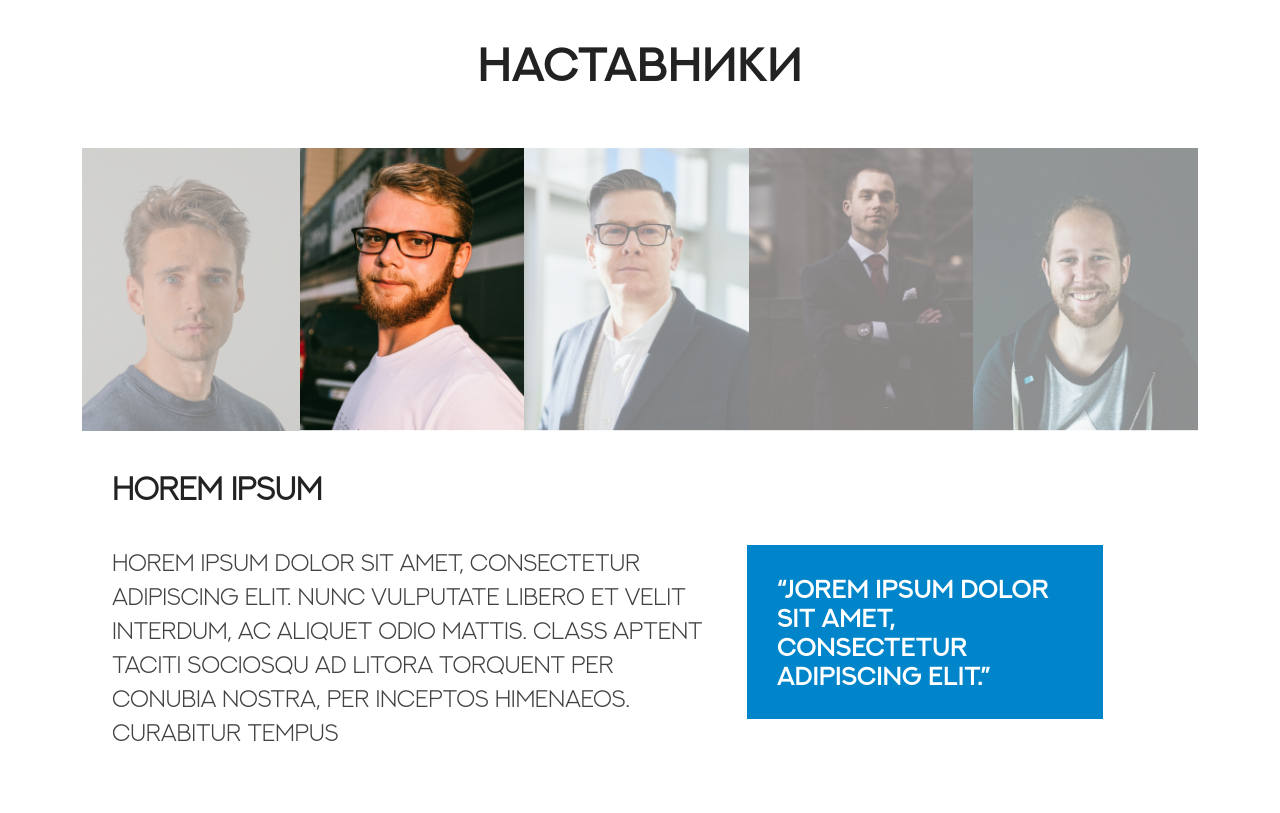
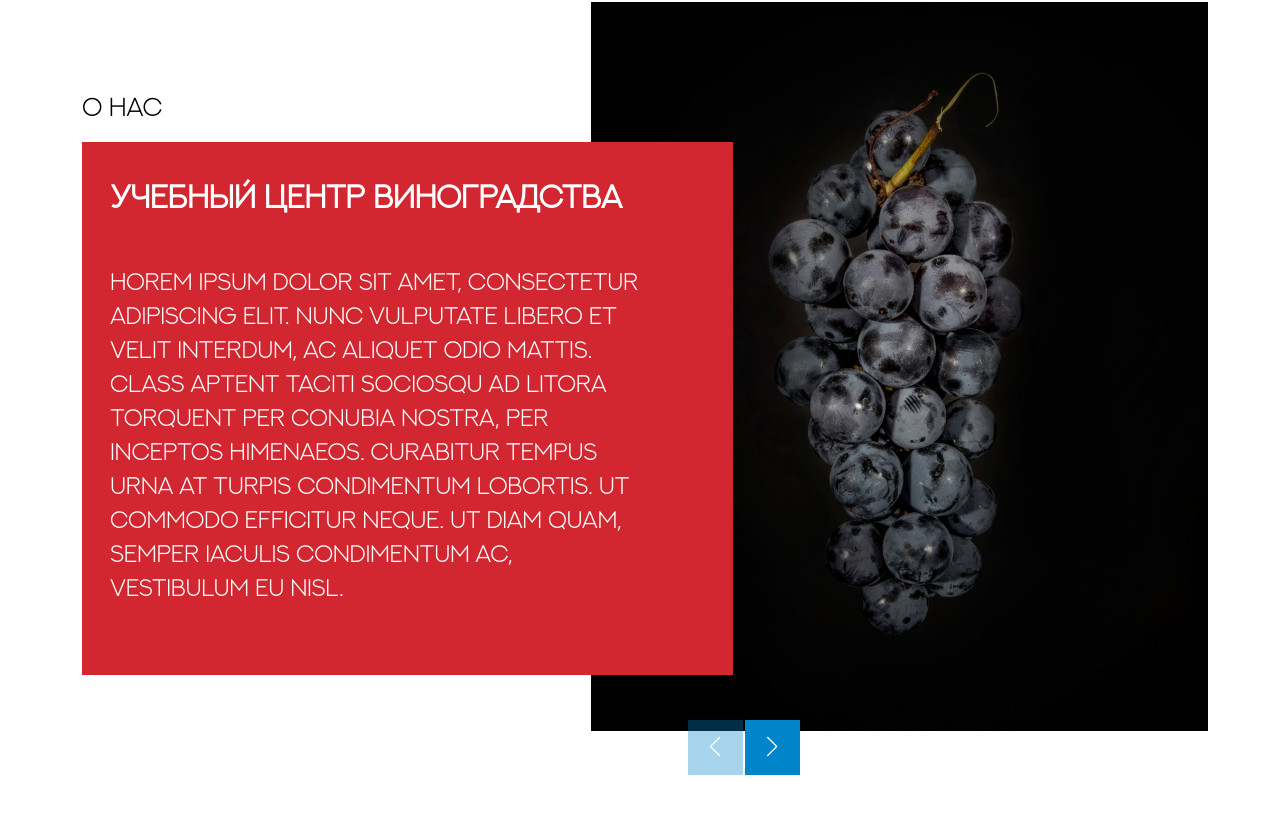
Before and after one commit to 7Davronbek/gape-app-test, a React (Vite) app: page /#/ in a window 1280 px wide. Shown: the part 1707-2520 px from the top of the page. Built offline with nearby package versions, Linux system fonts and the light colour scheme.

Commit message:
gape-app

```diff
--- a/src/components/AboutUs.jsx
+++ b/src/components/AboutUs.jsx
@@ -1,11 +1,75 @@
-import React from "react";
+import { Autoplay, Navigation } from "swiper";
+import { Swiper, SwiperSlide } from "swiper/react";
+
+import "swiper/css";
+import "swiper/css/navigation";
 
 const AboutUs = () => {
   return (
     <div className="AboutUs">
       <div className="container">
         <div className="row">
-          <div className="col-12">About Us</div>
+          <Swiper
+            spaceBetween={30}
+            centeredSlides={true}
+            autoplay={{
+              delay: 2500,
+              disableOnInteraction: false,
+            }}
+            pagination={{
+              clickable: false,
+            }}
+            navigation={true}
+            modules={[Autoplay, Navigation]}
+            className="mySwiper"
+          >
+            <SwiperSlide>
+              <div className="col-lg-7">
+                <h1>о нас</h1>
+                <div className="cards">
+                  <h2>Учебный центр Виноградства</h2>
+                  <h3>
+                    Horem ipsum dolor sit amet, consectetur adipiscing elit.
+                    Nunc vulputate libero et velit interdum, ac aliquet odio
+                    mattis. Class aptent taciti sociosqu ad litora torquent per
+                    conubia nostra, per inceptos himenaeos. Curabitur tempus
+                    urna at turpis condimentum lobortis. Ut commodo efficitur
+                    neque. Ut diam quam, semper iaculis condimentum ac,
+                    vestibulum eu nisl.
+                  </h3>
+                </div>
+              </div>
+
+              <div className="col-lg-5">
+                <div className="img">
+                  <img src="/assets/images/singleHeader.png" alt="" />
+                </div>
+              </div>
+            </SwiperSlide>
+            <SwiperSlide>
+              <div className="col-lg-7">
+                <h1>о нас</h1>
+                <div className="cards">
+                  <h2>Учебный центр Виноградства</h2>
+                  <h3>
+                    Horem ipsum dolor sit amet, consectetur adipiscing elit.
+                    Nunc vulputate libero et velit interdum, ac aliquet odio
+                    mattis. Class aptent taciti sociosqu ad litora torquent per
+                    conubia nostra, per inceptos himenaeos. Curabitur tempus
+                    urna at turpis condimentum lobortis. Ut commodo efficitur
+                    neque. Ut diam quam, semper iaculis condimentum ac,
+                    vestibulum eu nisl.
+                  </h3>
+                </div>
+              </div>
+
+              <div className="col-lg-5">
+                <div className="img">
+                  <img src="/assets/images/singleHeader.png" alt="" />
+                </div>
+              </div>
+            </SwiperSlide>
+          </Swiper>
         </div>
       </div>
     </div>
--- a/src/components/Navbar.jsx
+++ b/src/components/Navbar.jsx
@@ -31,11 +31,14 @@ const Navbar = () => {
             </div>
 
             <div className="burger">
-              <img onClick={() => setBurger(true)} src="/assets/icons/burger.svg" alt="" />
+              <img
+                onClick={() => setBurger(true)}
+                src="/assets/icons/burger.svg"
+                alt=""
+              />
             </div>
 
             <div
-
               className={`col-6 ms-auto d-flex align-items-center justify-content-end phoneWrap ${
                 burger && "burger"
               }`}
@@ -49,15 +52,66 @@ const Navbar = () => {
                 </span>
               </div>
               <div>
-                <Link
-                  onClick={() => setBurger(false)}
+                <a
+                  data-bs-toggle="dropdown"
+                  aria-expanded="false"
                   className={`regular ${
                     location.pathname === "/all-courses" ? "active" : ""
                   }`}
                   to="/all-courses"
                 >
                   КУРСЫ
-                </Link>
+                </a>
+                <ul id="accordionExample" className="dropdown-menu">
+                  <li>
+                    <Link
+                      to="/single-course"
+                      onClick={() => setBurger(false)}
+                      className="dropdown-item accordion"
+                    >
+                      Rorem{" "}
+                      <i className="ms-3">
+                        <img src="/assets/icons/right.svg" alt="" />
+                      </i>
+                    </Link>
+                  </li>
+                  <li>
+                    <Link
+                      to="/single-course"
+                      onClick={() => setBurger(false)}
+                      className="dropdown-item accordion"
+                    >
+                      Rorem{" "}
+                      <i className="ms-3">
+                        <img src="/assets/icons/right.svg" alt="" />
+                      </i>
+                    </Link>
+                  </li>
+                  <li>
+                    <Link
+                      to="/single-course"
+                      onClick={() => setBurger(false)}
+                      className="dropdown-item accordion"
+                    >
+                      Rorem{" "}
+                      <i className="ms-3">
+                        <img src="/assets/icons/right.svg" alt="" />
+                      </i>
+                    </Link>
+                  </li>
+                  <li>
+                    <Link
+                      to="/single-course"
+                      onClick={() => setBurger(false)}
+                      className="dropdown-item accordion"
+                    >
+                      Rorem{" "}
+                      <i className="ms-3">
+                        <img src="/assets/icons/right.svg" alt="" />
+                      </i>
+                    </Link>
+                  </li>
+                </ul>
               </div>
               <div>
                 <Link
--- a/src/style/main.scss
+++ b/src/style/main.scss
@@ -126,6 +126,21 @@ body {
       }
     }
 
+    .dropdown-item {
+      font-weight: 400;
+      font-size: 24px;
+      line-height: 27px;
+      letter-spacing: -0.35px;
+      color: rgba(0, 0, 0, 0.9);
+      margin-left: 0 !important;
+      padding: 16px 20px;
+      background: #fff;
+      border-bottom: 1px solid silver;
+      display: flex;
+      align-items: center;
+      justify-content: space-between;
+    }
+
     a {
       font-weight: 400;
       font-size: 26px;
@@ -135,6 +150,7 @@ body {
       margin-right: 25px;
       text-transform: uppercase;
       transition: all 0.3s ease-in-out;
+      cursor: pointer;
 
       @media (max-width: 992px) {
         margin: 0 !important;
@@ -208,9 +224,13 @@ body {
 
     .swiper-wrapper {
       padding: 125px 0 190px;
-    }
-
-    .swiper-pagination  {
+
+      @media (max-width: 767px) {
+        padding: 80px 0 150px;
+      }
+    }
+
+    .swiper-pagination {
       bottom: 90px;
     }
 
@@ -223,10 +243,20 @@ body {
       &.swiper-pagination-bullet-active {
         background-color: #fff;
       }
-    }
-
-    .col-lg-6, .col-lg-5 {
+
+      @media (max-width: 767px) {
+        width: 30px;
+        height: 7px;
+      }
+    }
+
+    .col-lg-6,
+    .col-lg-5 {
       overflow: hidden;
+
+      @media (max-width: 992px) {
+        text-align: center;
+      }
     }
 
     h1 {
@@ -234,12 +264,18 @@ body {
       font-size: 70px;
       line-height: 79px;
       letter-spacing: -0.35px;
-        color: #FFFFFF;
+      color: #ffffff;
       font-family: "Next-Art-Semibold";
       margin-bottom: 39px;
 
       b {
-            color: #D22630;
+        color: #d22630;
+      }
+
+      @media (max-width: 992px) {
+        font-size: 40px;
+        line-height: 45px;
+        margin-bottom: 20px;
       }
     }
 
@@ -258,8 +294,13 @@ body {
       line-height: 32px;
       letter-spacing: -0.35px;
       padding: 20px 30px;
-        background-color: #D22630;
-        color: #FFFFFF !important;
+      background-color: #d22630;
+      color: #ffffff !important;
+
+      @media (max-width: 992px) {
+        font-size: 22px;
+        padding: 15px 25px;
+      }
     }
 
     .wrap {
@@ -270,7 +311,7 @@ body {
         font-size: 24px;
         line-height: 27px;
         letter-spacing: -0.35px;
-            color: #FFFFFF;
+        color: #ffffff;
         margin-left: 30px;
       }
     }
@@ -282,7 +323,7 @@ body {
       line-height: 45px;
       letter-spacing: -0.35px;
       font-family: "Next-Art-Semibold";
-        color: #FFFFFF;
+      color: #ffffff;
     }
   }
 
@@ -1645,4 +1686,82 @@ body {
       border-radius: 5px;
     }
   }
-}
+
+  .AboutUs {
+    padding: 50px 0 0;
+
+    .swiper-wrapper {
+      padding: 100px 0;
+    }
+
+    .swiper-button-next {
+        right: 36%;
+    }
+
+    .swiper-button-prev {
+        left: inherit;
+        right: 41%;
+    }
+
+    .swiper-button-next, .swiper-button-prev {
+        bottom: 0 !important;
+        top: inherit;
+        width: 55px;
+        height: 55px;
+
+        &::after {
+            color: #fff;
+            background-color: #0085CA;
+            width: 55px;
+            height: 55px;
+            font-size: 20px;
+            display: flex;
+            align-items: center;
+            justify-content: center;
+
+        }
+    }
+
+    h1 {
+      font-weight: 400;
+      font-size: 26px;
+      line-height: 29px;
+      letter-spacing: -0.35px;
+      margin-bottom: 21px;
+      color: #000000;
+    }
+
+    .row {
+      position: relative;
+    }
+
+    .img {
+      position: absolute;
+      top: -90px;
+      right: -10px;
+      z-index: -1;
+    }
+
+    .cards {
+      background: #d22630;
+      padding: 36px 81px 71px 28px;
+
+      h2 {
+        font-weight: 600;
+        font-size: 32px;
+        line-height: 36px;
+        letter-spacing: -0.35px;
+        color: #ffffff;
+        margin-bottom: 50px;
+      }
+
+      h3 {
+        font-weight: 400;
+        font-size: 24px;
+        line-height: 34px;
+        letter-spacing: -0.35px;
+        color: #ffffff;
+      }
+    }
+  }
+}
```
Lines whose indentation alone changed are shown as unchanged.
